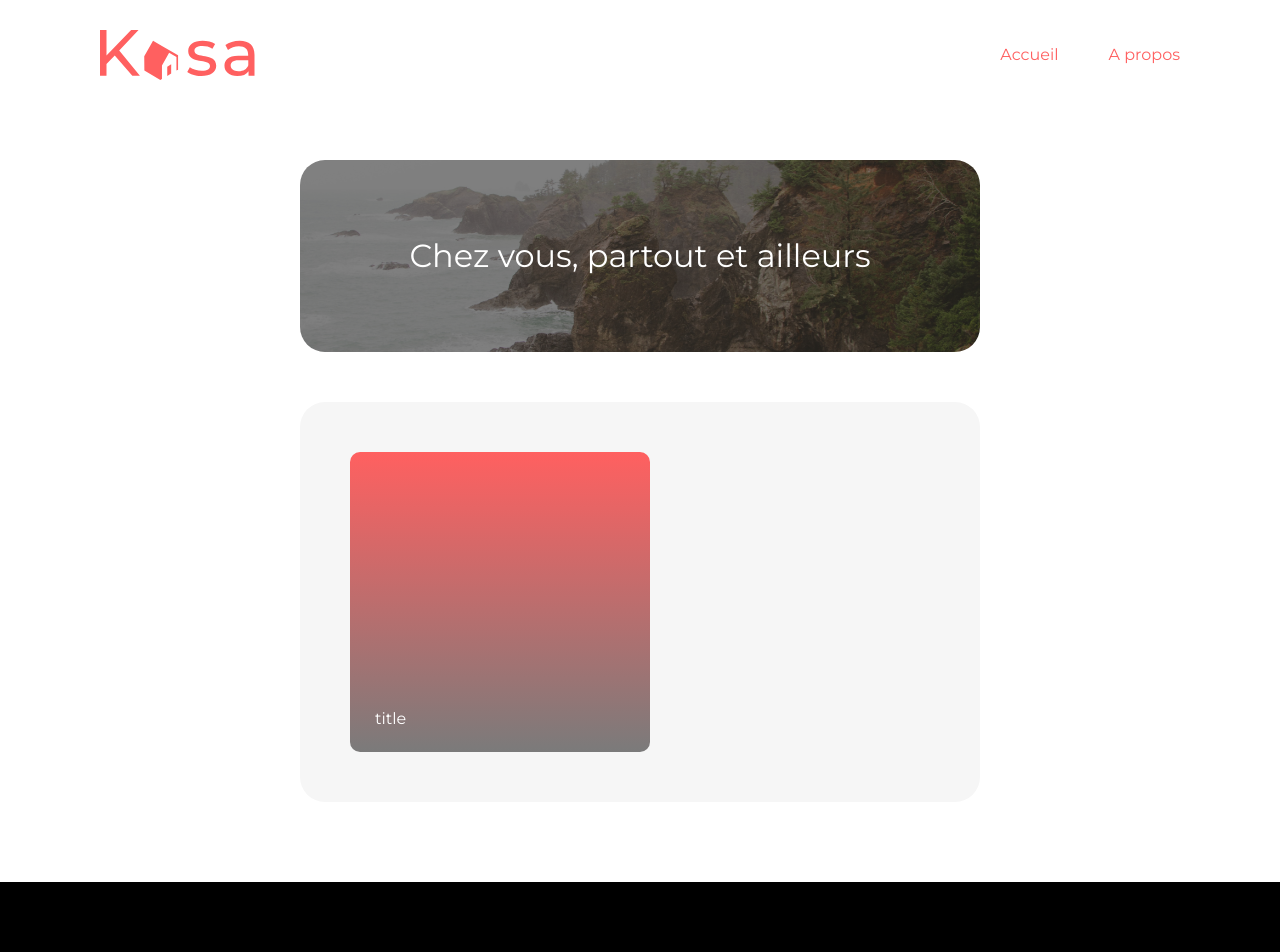
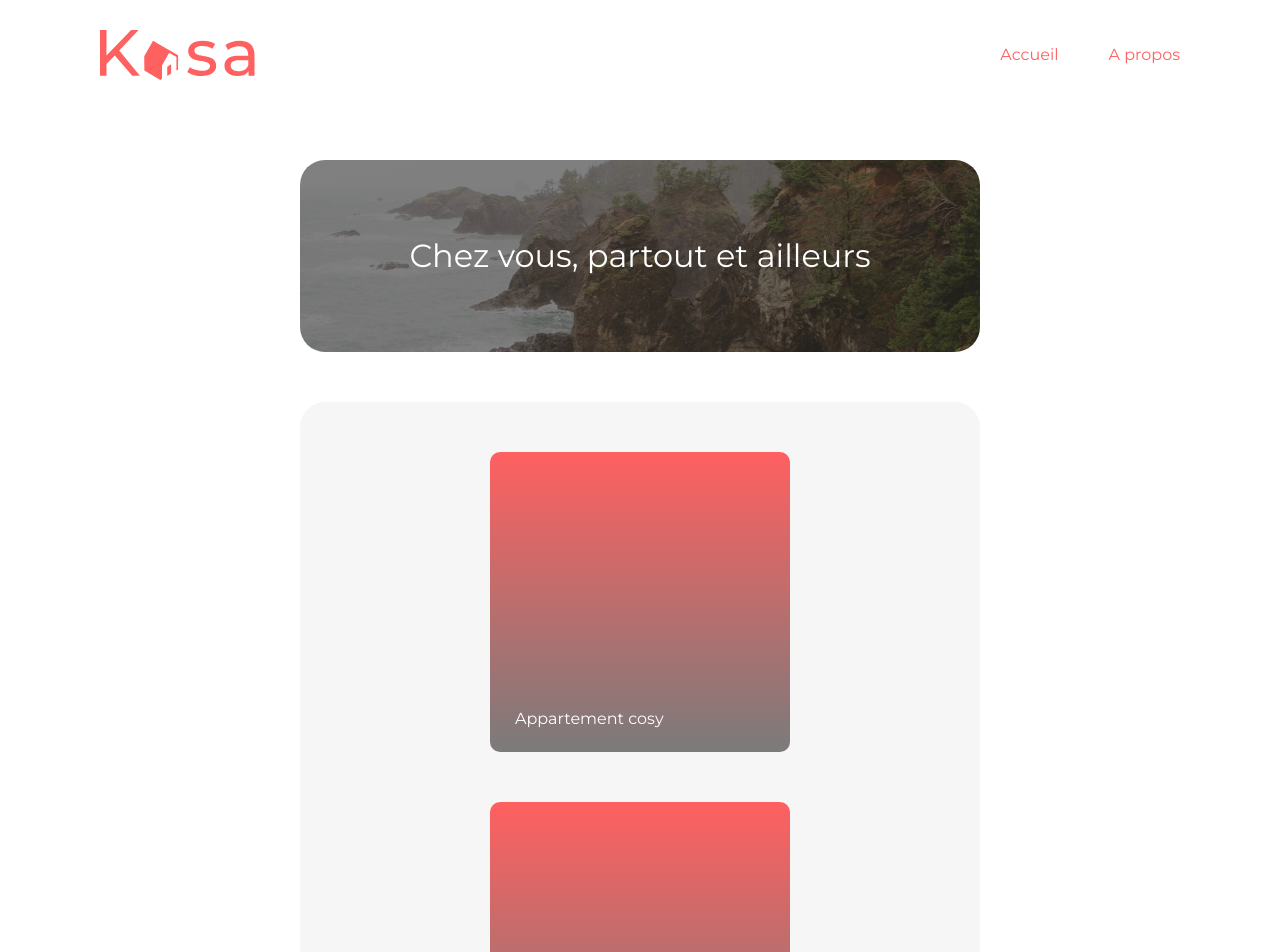
Before and after one commit to MaurineDuet/OpenclassroomsProject6, a React (Create React App) app: page / in a window 1280 px wide. Shown: the top 952 px of the page. Built offline with nearby package versions, Linux system fonts and the light colour scheme.

Commit message:
Finalisation de la page d'accueil avec fetch, mise en place de la page d'erreur (finalisée)

```diff
--- /dev/null
+++ b/src/components/button.jsx
@@ -0,0 +1,7 @@
+import { Link } from 'react-router-dom'
+
+function Button() {
+      return <Link to="/" className='error-button'>Retourner sur la page d'accueil</Link>
+}
+
+export default Button
--- a/src/components/card.jsx
+++ b/src/components/card.jsx
@@ -1,14 +1,21 @@
 import '../style/index.css'
 import '../style/home.css'
+import PropTypes from 'prop-types'
 
 function Card({title}) {
       return (
-            <section className="kasa-main-content">
                   <figure className="location-item">
-                        <p>title</p>
+                        <p>{title}</p>
                   </figure>
-            </section>
       )
 }
 
+Card.propTypes = {
+      title: PropTypes.string.isRequired,
+    }
+
+    Card.defaultProps = {
+      title: '',
+    }
+
 export default Card
--- a/src/components/error.jsx
+++ /dev/null
@@ -1,11 +0,0 @@
-import '../style/index.css'
-
-function Error () {
-    return(
-      <div>
-         <p>Chez vous, partout et ailleurs</p>
-      </div>
-    )
-}
-
- export default Error
--- a/src/hooks/fetch.jsx
+++ b/src/hooks/fetch.jsx
@@ -1,21 +1,23 @@
 import { useState, useEffect } from 'react'
 
-export function useFetch(json) {
-      const [data, setData] = useState({})
+export function useFetch(url) {
+      const [data, setData] = useState(null)
       const [error, setError] = useState(false)
 
       useEffect(() => {
             async function fetchData() {
                   try {
-                        const data = await fetch(json)
-                        setData(data)
+                    const response = await fetch(url);
+                    const data = await response.json();
+                    setData(data);
                   } catch (err) {
-                        console.log(err)
-                        setError(true)
+                    console.error(err);
+                    setError(true);
                   }
-                  fetchData()
-            }
-      })
+                }
+
+                fetchData();
+              }, [url]);
 
       return { data, error }
 }
--- a/src/index.jsx
+++ b/src/index.jsx
@@ -7,11 +7,11 @@ import { BrowserRouter, Routes, Route } from 'react-router-dom'
 import Home from './pages/home'
 import Accomodation from './pages/accomodation'
 import About from './pages/about'
+import Error from './pages/error'
 
 //Imports des composants
 import Header from './components/header'
 import Footer from './components/footer'
-import Error from './components/error'
 
 //Import du style
 import './style/header.css'
--- /dev/null
+++ b/src/pages/error.js
@@ -0,0 +1,17 @@
+import '../style/index.css'
+import '../style/error.css'
+import Button from '../components/button'
+
+function Error () {
+    return(
+      <div className='kasa-error'>
+
+         <h2>404</h2>
+         <p>Oups! La page que vous demandez n'existe pas.</p>
+         <Button />
+
+      </div>
+    )
+}
+
+ export default Error
--- a/src/pages/home.js
+++ b/src/pages/home.js
@@ -2,15 +2,31 @@ import '../style/index.css'
 import '../style/home.css'
 import Banner from '../components/banner'
 import Card from '../components/card'
+import { useFetch } from '../hooks/fetch'
 
 function Home() {
+      const { data, error } = useFetch('/logements.json')
+
+      const locationsList = data
+      console.log(data)
+
+      if (error) {
+            return <span>Il y a un problème</span>
+      }
+
       return (
             <div className="container">
-
                   <Banner></Banner>
 
-                  <Card></Card>
+                  <section className="kasa-main-content">
 
+                        {locationsList?.map((house, index) => (
+                              <Card
+                              key={house.id}
+                              title={house.title} />
+                        ))}
+
+                  </section>
             </div>
       )
 }
--- /dev/null
+++ b/src/style/error.css
@@ -0,0 +1,22 @@
+.kasa-error {
+    display: flex;
+    flex-direction: column;
+    align-items: center;
+    padding: 100px;
+    gap: 50px;
+}
+
+h2 {
+    font-size: 300px;
+    font-weight: 800;
+}
+
+.kasa-error p {
+    font-size: 2em;
+    padding-bottom: 100px;
+}
+
+.error-button {
+    font-size: 1.1em;
+    text-decoration: underline;
+}
--- a/src/style/home.css
+++ b/src/style/home.css
@@ -18,14 +18,15 @@
 .kasa-main-content {
     display: flex;
     flex-wrap: wrap;
-    justify-content: space-between;
-    white-space: nowrap;
+    justify-content: center;
+    white-space: wrap;
 
     background-color: #F6F6F6;
     border-radius: 25px;
     padding: 50px;
     width: 100%;
 
+    gap: 50px;
 }
 
 .location-item {
@@ -33,10 +34,13 @@
     width: 300px;
     height: 300px;
     margin: 0px;
+    padding: 25px;
+
     border-radius: 10px;
 
     color: white;
     display: flex;
     align-items: flex-end;
-    padding: 25px;
+
+    cursor: pointer;
 }
```
Also changed, not shown: public/logements.json (renamed from location.json).
